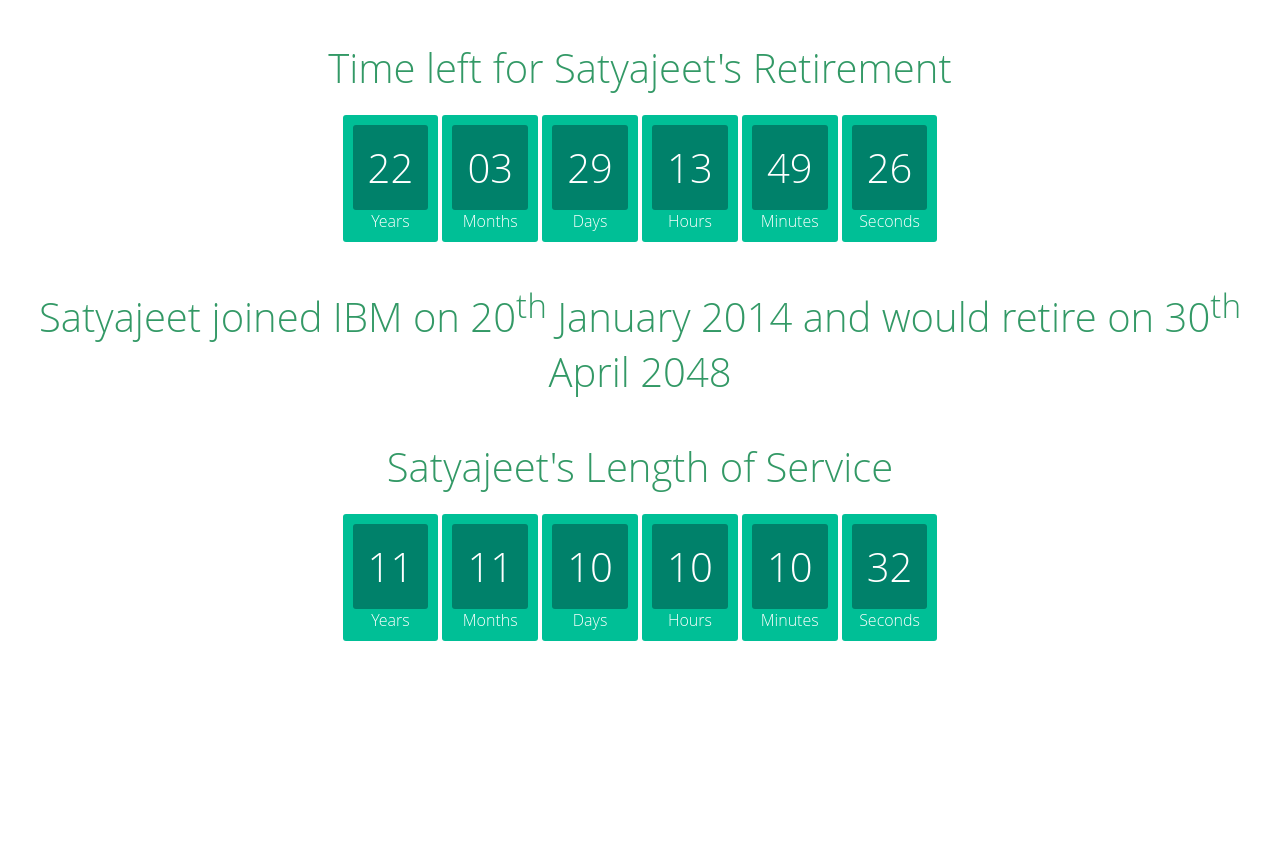
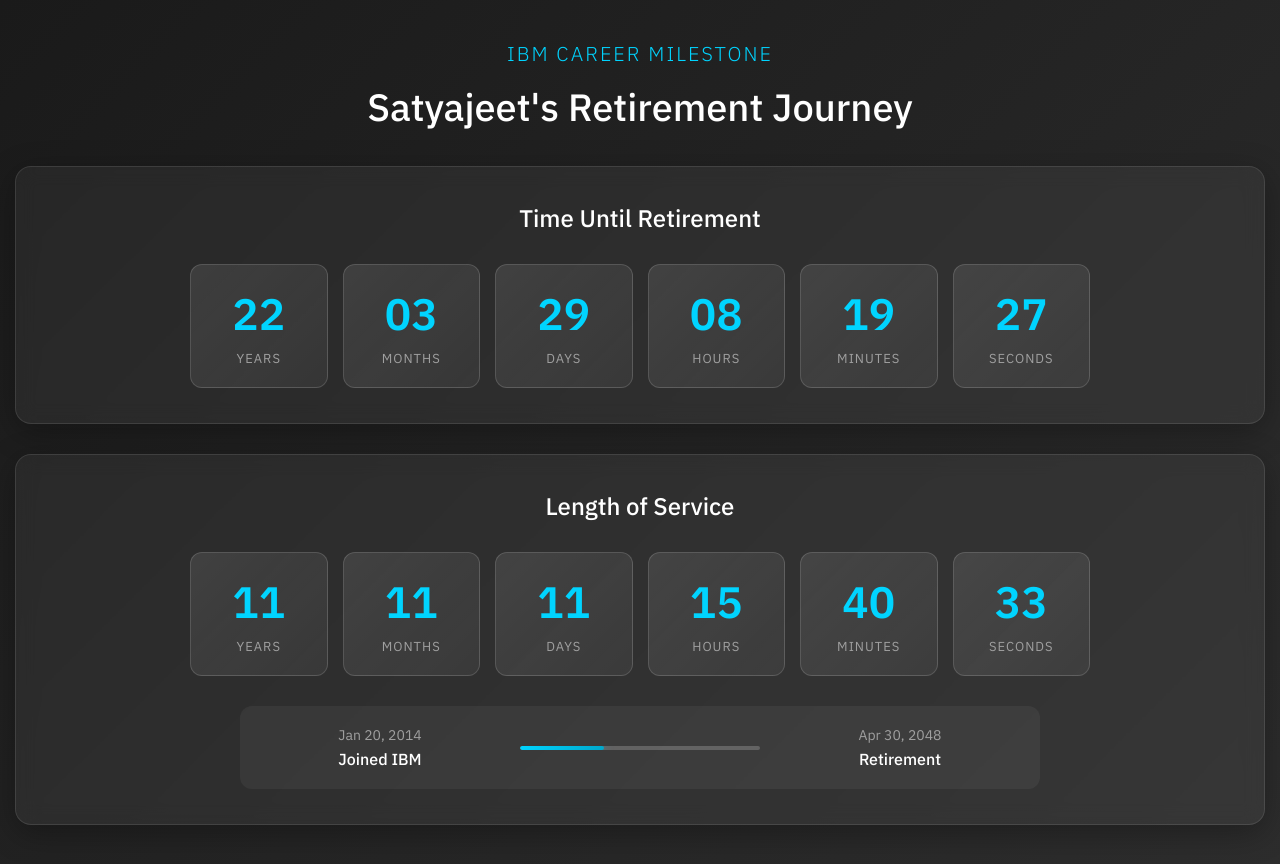
Before and after one commit to satyajeetking/satyajeetretirement, a plain HTML site: page index.html in a window 1280 px wide. Before the commit the page ends 800 px from the top, so only its background shows below. Drawn offline with Linux system fonts and the light colour scheme.

Commit message:
IBM Styled Theme

```diff
--- a/index.html
+++ b/index.html
@@ -4,103 +4,329 @@
 <head>
     <title>Satyajeet@IBM</title>
     <link rel="icon" href="retirement.png">
+    <meta name="viewport" content="width=device-width, initial-scale=1.0">
+    <link href="https://fonts.googleapis.com/css2?family=IBM+Plex+Sans:wght@300;400;500;600&display=swap"
+        rel="stylesheet">
     <style>
+        * {
+            margin: 0;
+            padding: 0;
+            box-sizing: border-box;
+        }
+
         body {
+            font-family: 'IBM Plex Sans', sans-serif;
+            background: linear-gradient(135deg, #1a1a1a 0%, #2d2d2d 100%);
+            min-height: 100vh;
+            padding: 15px;
+            color: #fff;
+            overflow-x: hidden;
+        }
+
+        .container {
+            max-width: 1400px;
+            margin: 0 auto;
+        }
+
+        .header {
             text-align: center;
-            font-family: "Open Sans";
-            font-weight: 100;
+            margin-bottom: 35px;
+            padding-top: 25px;
+        }
+
+        .logo-text {
+            font-size: 20px;
+            font-weight: 300;
+            letter-spacing: 2px;
+            color: #00d4ff;
+            margin-bottom: 8px;
         }
 
         h1 {
-            color: #396;
-            font-weight: 100;
-            font-size: 40px;
-            margin: 40px 0px 20px;
+            font-size: 38px;
+            font-weight: 500;
+            margin: 15px 0;
+            line-height: 1.3;
         }
 
-        #clockdiv {
-            font-family: "Open Sans";
-            color: #fff;
-            display: inline-block;
-            font-weight: 100;
-            text-align: center;
-
+        .subtitle {
+            font-size: 18px;
+            font-weight: 300;
+            color: #a0a0a0;
+            margin-top: 15px;
         }
 
-        #clockdiv>div {
-            padding: 10px;
-            border-radius: 3px;
-            background: #00BF96;
-            display: inline-block;
+        .countdown-section {
+            background: rgba(255, 255, 255, 0.05);
+            backdrop-filter: blur(10px);
+            border-radius: 16px;
+            padding: 35px 30px;
+            margin-bottom: 30px;
+            border: 1px solid rgba(255, 255, 255, 0.1);
+            box-shadow: 0 8px 32px rgba(0, 0, 0, 0.3);
         }
 
-        #clockdiv div>span {
-            padding: 15px;
-            border-radius: 3px;
-            background: #00816A;
-            display: inline-block;
-            font-size: 40px;
+        .section-title {
+            font-size: 24px;
+            font-weight: 500;
+            text-align: center;
+            margin-bottom: 30px;
+            color: #ffffff;
         }
 
-        smalltext {
-            padding-top: 15px;
-            font-size: 5px;
+        .countdown-grid {
+            display: grid;
+            grid-template-columns: repeat(auto-fit, minmax(120px, 1fr));
+            gap: 15px;
+            max-width: 900px;
+            margin: 0 auto;
+        }
+
+        .time-unit {
+            background: linear-gradient(135deg, rgba(255, 255, 255, 0.1) 0%, rgba(255, 255, 255, 0.05) 100%);
+            border-radius: 12px;
+            padding: 20px 15px;
+            text-align: center;
+            border: 1px solid rgba(255, 255, 255, 0.15);
+            transition: transform 0.3s ease, box-shadow 0.3s ease;
+        }
+
+        .time-unit:hover {
+            transform: translateY(-5px);
+            box-shadow: 0 12px 24px rgba(0, 212, 255, 0.2);
+            border-color: rgba(0, 212, 255, 0.3);
+        }
+
+        .time-value {
+            font-size: 44px;
+            font-weight: 600;
+            color: #00d4ff;
+            display: block;
+            margin-bottom: 8px;
+        }
+
+        .time-label {
+            font-size: 13px;
+            font-weight: 400;
+            text-transform: uppercase;
+            letter-spacing: 1px;
+            color: #a0a0a0;
+        }
+
+        .milestone-indicator {
+            display: flex;
+            justify-content: space-between;
+            align-items: center;
+            max-width: 800px;
+            margin: 30px auto 0;
+            padding: 20px;
+            background: rgba(255, 255, 255, 0.05);
+            border-radius: 12px;
+        }
+
+        .milestone {
+            text-align: center;
+            flex: 1;
+        }
+
+        .milestone-date {
+            font-size: 14px;
+            color: #a0a0a0;
+            margin-bottom: 5px;
+        }
+
+        .milestone-label {
+            font-size: 16px;
+            font-weight: 500;
+            color: #ffffff;
+        }
+
+        .progress-bar {
+            height: 4px;
+            background: rgba(255, 255, 255, 0.2);
+            border-radius: 2px;
+            margin: 0 20px;
+            flex: 1;
+            position: relative;
+            overflow: hidden;
+        }
+
+        .progress-fill {
+            height: 100%;
+            background: linear-gradient(90deg, #00d4ff 0%, #00a8cc 100%);
+            border-radius: 2px;
+            transition: width 1s ease;
+            box-shadow: 0 0 10px rgba(0, 212, 255, 0.5);
+        }
+
+        @media (max-width: 768px) {
+            h1 {
+                font-size: 32px;
+            }
+
+            .countdown-grid {
+                grid-template-columns: repeat(3, 1fr);
+                gap: 15px;
+            }
+
+            .time-unit {
+                padding: 20px 10px;
+            }
+
+            .time-value {
+                font-size: 40px;
+            }
+
+            .countdown-section {
+                padding: 30px 20px;
+            }
+
+            .milestone-indicator {
+                flex-direction: column;
+                gap: 15px;
+            }
+
+            .progress-bar {
+                width: 100%;
+                margin: 0;
+            }
+        }
+
+        @keyframes fadeIn {
+            from {
+                opacity: 0;
+                transform: translateY(20px);
+            }
+
+            to {
+                opacity: 1;
+                transform: translateY(0);
+            }
+        }
+
+        .countdown-section {
+            animation: fadeIn 0.6s ease-out;
+        }
+
+        .countdown-section:nth-child(2) {
+            animation-delay: 0.2s;
+            opacity: 0;
+            animation-fill-mode: forwards;
         }
     </style>
 </head>
 
 <body>
-    <h1>Time left for Satyajeet's Retirement</h1>
-    <div id="clockdiv">
-        <div>
-            <span class="years" id="year"></span>
-            <div class="smalltext">Years</div>
+    <div class="container">
+        <div class="header">
+            <div class="logo-text">IBM CAREER MILESTONE</div>
+            <h1>Satyajeet's Retirement Journey</h1>
         </div>
-        <div>
-            <span class="months" id="month"></span>
-            <div class="smalltext">Months</div>
+
+        <div class="countdown-section">
+            <div class="section-title">Time Until Retirement</div>
+            <div class="countdown-grid">
+                <div class="time-unit">
+                    <span class="time-value" id="year">00</span>
+                    <div class="time-label">Years</div>
+                </div>
+                <div class="time-unit">
+                    <span class="time-value" id="month">00</span>
+                    <div class="time-label">Months</div>
+                </div>
+                <div class="time-unit">
+                    <span class="time-value" id="day">00</span>
+                    <div class="time-label">Days</div>
+                </div>
+                <div class="time-unit">
+                    <span class="time-value" id="hour">00</span>
+                    <div class="time-label">Hours</div>
+                </div>
+                <div class="time-unit">
+                    <span class="time-value" id="minute">00</span>
+                    <div class="time-label">Minutes</div>
+                </div>
+                <div class="time-unit">
+                    <span class="time-value" id="second">00</span>
+                    <div class="time-label">Seconds</div>
+                </div>
+            </div>
         </div>
-        <div>
-            <span class="days" id="day"></span>
-            <div class="smalltext">Days</div>
-        </div>
-        <div>
-            <span class="hours" id="hour"></span>
-            <div class="smalltext">Hours</div>
-        </div>
-        <div>
-            <span class="minutes" id="minute"></span>
-            <div class="smalltext">Minutes</div>
-        </div>
-        <div>
-            <span class="seconds" id="second"></span>
-            <div class="smalltext">Seconds</div>
+
+        <div class="countdown-section">
+            <div class="section-title">Length of Service</div>
+            <div class="countdown-grid">
+                <div class="time-unit">
+                    <span class="time-value" id="joiningyear">00</span>
+                    <div class="time-label">Years</div>
+                </div>
+                <div class="time-unit">
+                    <span class="time-value" id="joiningmonth">00</span>
+                    <div class="time-label">Months</div>
+                </div>
+                <div class="time-unit">
+                    <span class="time-value" id="joiningday">00</span>
+                    <div class="time-label">Days</div>
+                </div>
+                <div class="time-unit">
+                    <span class="time-value" id="joininghour">00</span>
+                    <div class="time-label">Hours</div>
+                </div>
+                <div class="time-unit">
+                    <span class="time-value" id="joiningminute">00</span>
+                    <div class="time-label">Minutes</div>
+                </div>
+                <div class="time-unit">
+                    <span class="time-value" id="joiningsecond">00</span>
+                    <div class="time-label">Seconds</div>
+                </div>
+            </div>
+
+            <div class="milestone-indicator">
+                <div class="milestone">
+                    <div class="milestone-date">Jan 20, 2014</div>
+                    <div class="milestone-label">Joined IBM</div>
+                </div>
+                <div class="progress-bar">
+                    <div class="progress-fill" id="progressBar"></div>
+                </div>
+                <div class="milestone">
+                    <div class="milestone-date">Apr 30, 2048</div>
+                    <div class="milestone-label">Retirement</div>
+                </div>
+            </div>
         </div>
     </div>
-    <h1>Satyajeet joined IBM on 20<sup>th</sup> January 2014 and would retire on 30<sup>th</sup> April 2048</h1>
 
     <script>
+        function pad2(n) {
+            return n < 10 ? "0" + n : n;
+        }
 
-        /*eslint-disable no-param-reassign */
+        function pad(n) {
+            return n < 10 ? "0" + n : n;
+        }
 
-        var deadline = new Date("Apr 30, 2048 23:59:59").getTime();
+        function updateAllCountdowns() {
+            // Get current time once for both countdowns
+            var now = Date.now();
 
-        var x = setInterval(function () {
-            var now = new Date().getTime();
-            var distance = deadline - now;
+            // Using IST (India Standard Time) - UTC+5:30
+            var startDate = Date.UTC(2014, 0, 19, 18, 30, 0); // January 20, 2014 00:00:00 IST (midnight)
+            var deadline = Date.UTC(2048, 3, 30, 18, 30, 0); // April 30, 2048 24:00:00 IST (midnight)
 
-            var years = Math.floor(distance / (1000 * 60 * 60 * 24 * 365.25)); // Considering leap years
+            var distanceToRetirement = deadline - now;
+            var distanceFromStart = now - startDate;
 
-            var remainingDays = Math.floor(distance % (1000 * 60 * 60 * 24 * 365.25));
-
-            var months = Math.floor(remainingDays / (1000 * 60 * 60 * 24 * (365.25 / 12))); // Varying days in a month
-
+            // Retirement countdown
+            var years = Math.floor(distanceToRetirement / (1000 * 60 * 60 * 24 * 365.25));
+            var remainingDays = Math.floor(distanceToRetirement % (1000 * 60 * 60 * 24 * 365.25));
+            var months = Math.floor(remainingDays / (1000 * 60 * 60 * 24 * (365.25 / 12)));
             remainingDays = Math.floor(remainingDays % (1000 * 60 * 60 * 24 * (365.25 / 12)));
-
             var days = Math.floor(remainingDays / (1000 * 60 * 60 * 24));
-            var hours = Math.floor((distance % (1000 * 60 * 60 * 24)) / (1000 * 60 * 60));
-            var minutes = Math.floor((distance % (1000 * 60 * 60)) / (1000 * 60));
-            var seconds = Math.floor((distance % (1000 * 60)) / 1000);
+            var hours = Math.floor((distanceToRetirement % (1000 * 60 * 60 * 24)) / (1000 * 60 * 60));
+            var minutes = Math.floor((distanceToRetirement % (1000 * 60 * 60)) / (1000 * 60));
+            var seconds = Math.floor((distanceToRetirement % (1000 * 60)) / 1000);
 
             document.getElementById("year").innerHTML = pad(years);
             document.getElementById("month").innerHTML = pad(months);
@@ -109,81 +335,24 @@
             document.getElementById("minute").innerHTML = pad2(minutes);
             document.getElementById("second").innerHTML = pad2(seconds);
 
-            if (distance < 0) {
-                clearInterval(x);
-                document.getElementById("demo").innerHTML = "TIME UP";
-                document.getElementById("day").innerHTML = '0';
-                document.getElementById("hour").innerHTML = '0';
-                document.getElementById("minute").innerHTML = '0';
-                document.getElementById("second").innerHTML = '0';
+            if (distanceToRetirement < 0) {
+                document.getElementById("year").innerHTML = '00';
+                document.getElementById("month").innerHTML = '00';
+                document.getElementById("day").innerHTML = '00';
+                document.getElementById("hour").innerHTML = '00';
+                document.getElementById("minute").innerHTML = '00';
+                document.getElementById("second").innerHTML = '00';
             }
-        }, 1000);
 
-        function pad2(n) {
-            if (n < 10)
-                n = "0" + n;
-            return n;
-        }
-
-        function pad(n) {
-            if (n < 10)
-                n = "0" + n;
-            return n;
-        }
-
-    </script>
-    <h1>Satyajeet's Length of Service</h1>
-    <div id="clockdiv">
-        <div>
-            <span class="joiningyears" id="joiningyear"></span>
-            <div class="smalltext">Years</div>
-        </div>
-        <div>
-            <span class="joiningmonths" id="joiningmonth"></span>
-            <div class="smalltext">Months</div>
-        </div>
-        <div>
-            <span class="days" id="joiningday"></span>
-            <div class="smalltext">Days</div>
-        </div>
-        <div>
-            <span class="hours" id="joininghour"></span>
-            <div class="smalltext">Hours</div>
-        </div>
-        <div>
-            <span class="minutes" id="joiningminute"></span>
-            <div class="smalltext">Minutes</div>
-        </div>
-        <div>
-            <span class="seconds" id="joiningsecond"></span>
-            <div class="smalltext">Seconds</div>
-        </div>
-    </div>
-    <script>
-
-        /*eslint-disable no-param-reassign */
-
-        var deadline2 = new Date("Jan 20, 2014 00:00:01").getTime();
-
-        var x2 = setInterval(function () {
-            var now2 = new Date().getTime();
-            var distance2 = now2 - deadline2;
-
-            var years2 = Math.floor(distance2 / (1000 * 60 * 60 * 24 * 365.25)); // Considering leap years
-
-            var remainingDays = Math.floor(distance2 % (1000 * 60 * 60 * 24 * 365.25));
-
-            var months2 = Math.floor(remainingDays / (1000 * 60 * 60 * 24 * (365.25 / 12))); // Varying days in a month
-
-            remainingDays = Math.floor(remainingDays % (1000 * 60 * 60 * 24 * (365.25 / 12)));
-
-            var days2 = Math.floor(remainingDays / (1000 * 60 * 60 * 24));
-
-            var hours2 = Math.floor((distance2 % (1000 * 60 * 60 * 24)) / (1000 * 60 * 60));
-
-            var minutes2 = Math.floor((distance2 % (1000 * 60 * 60)) / (1000 * 60));
-
-            var seconds2 = Math.floor((distance2 % (1000 * 60)) / 1000);
+            // Service length countdown
+            var years2 = Math.floor(distanceFromStart / (1000 * 60 * 60 * 24 * 365.25));
+            var remainingDays2 = Math.floor(distanceFromStart % (1000 * 60 * 60 * 24 * 365.25));
+            var months2 = Math.floor(remainingDays2 / (1000 * 60 * 60 * 24 * (365.25 / 12)));
+            remainingDays2 = Math.floor(remainingDays2 % (1000 * 60 * 60 * 24 * (365.25 / 12)));
+            var days2 = Math.floor(remainingDays2 / (1000 * 60 * 60 * 24));
+            var hours2 = Math.floor((distanceFromStart % (1000 * 60 * 60 * 24)) / (1000 * 60 * 60));
+            var minutes2 = Math.floor((distanceFromStart % (1000 * 60 * 60)) / (1000 * 60));
+            var seconds2 = Math.floor((distanceFromStart % (1000 * 60)) / 1000);
 
             document.getElementById("joiningyear").innerHTML = pad(years2);
             document.getElementById("joiningmonth").innerHTML = pad(months2);
@@ -192,27 +361,17 @@
             document.getElementById("joiningminute").innerHTML = pad2(minutes2);
             document.getElementById("joiningsecond").innerHTML = pad2(seconds2);
 
-            if (distance2 < 0) {
-                clearInterval(x2);
-                document.getElementById("joiningday").innerHTML = '0';
-                document.getElementById("joininghour").innerHTML = '0';
-                document.getElementById("joiningminute").innerHTML = '0';
-                document.getElementById("joiningsecond").innerHTML = '0';
-            }
-        }, 1000);
-
-        function pad2(n) {
-            if (n < 10)
-                n = "0" + n;
-            return n;
+            // Update progress bar
+            var totalDuration = deadline - startDate;
+            var progress = (distanceFromStart / totalDuration) * 100;
+            document.getElementById("progressBar").style.width = progress + "%";
         }
 
-        function pad(n) {
-            if (n < 10)
-                n = "0" + n;
-            return n;
-        }
+        updateAllCountdowns();
 
+        setInterval(function () {
+            updateAllCountdowns();
+        }, 1000);
     </script>
 </body>
 
```
